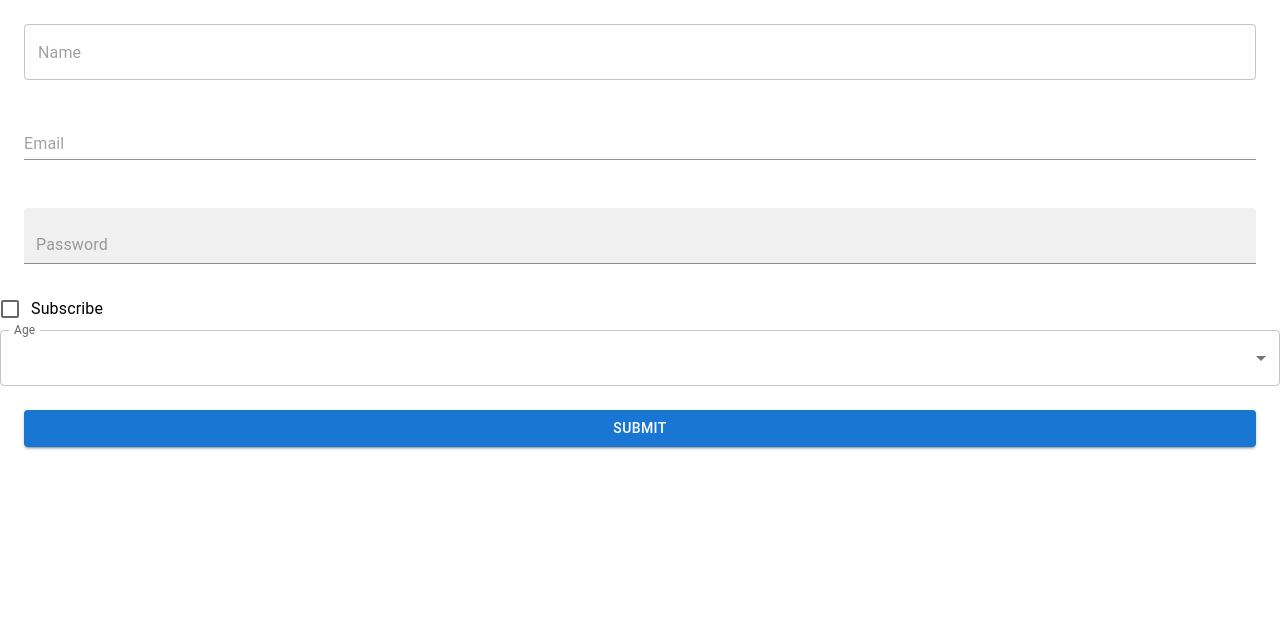
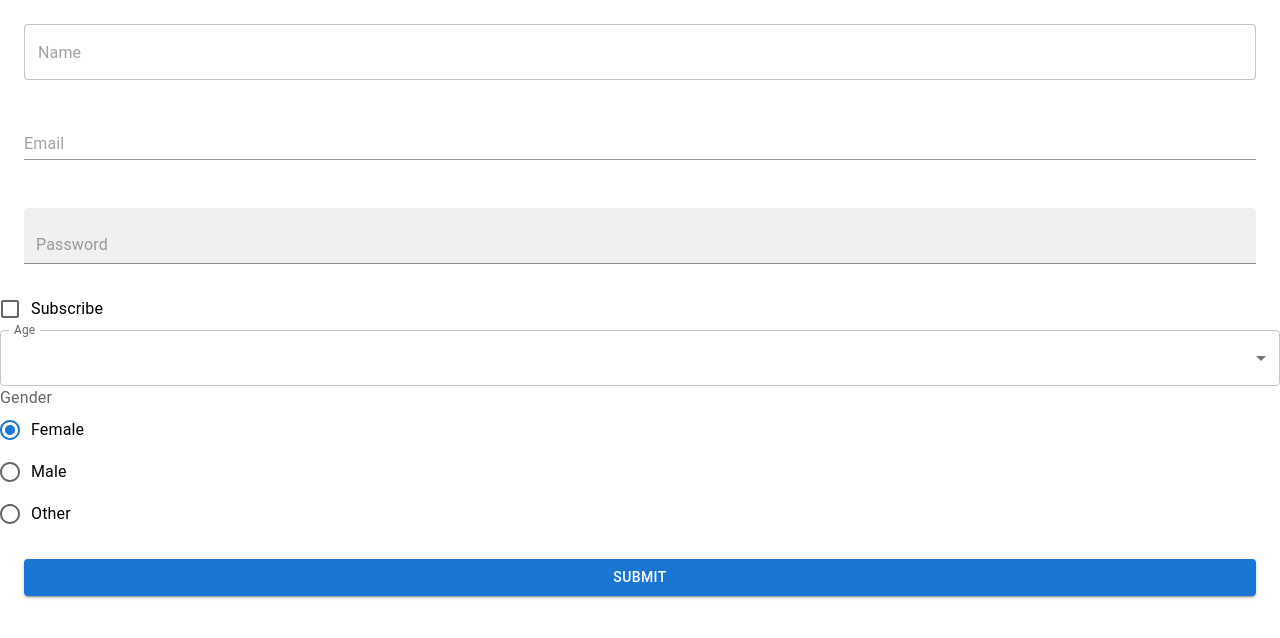
Before and after one commit to donghun-k/keep-learning, a React (Create React App) app: page / in a window 1280 px wide. Shown: the top 638 px of the page. Built offline with nearby package versions, Linux system fonts and the light colour scheme; the HTML template or start-up script is replaced by a standard one.

Commit message:
저장소 통합

```diff
--- a/src/Test.jsx
+++ b/src/Test.jsx
@@ -4,9 +4,12 @@ import {
   FormControl,
   FormControlLabel,
   FormGroup,
+  FormLabel,
   InputLabel,
+  MenuItem,
+  Radio,
+  RadioGroup,
   Select,
-  MenuItem,
   TextField,
 } from '@mui/material';
 import React from 'react';
@@ -19,6 +22,7 @@ const Test = () => {
     password: '',
     subscribe: false,
     age: 0,
+    gender: '',
   });
 
   const handleChange = (e) => {
@@ -96,6 +100,23 @@ const Test = () => {
           </Select>
         </FormControl>
 
+        <FormControl>
+          <FormLabel>Gender</FormLabel>
+          <RadioGroup
+            onChange={handleChange}
+            defaultValue='female'
+            name='gender'
+          >
+            <FormControlLabel
+              value='female'
+              control={<Radio />}
+              label='Female'
+            />
+            <FormControlLabel value='male' control={<Radio />} label='Male' />
+            <FormControlLabel value='other' control={<Radio />} label='Other' />
+          </RadioGroup>
+        </FormControl>
+
         <Button type='submit' variant='contained' sx={{ margin: 3 }}>
           Submit
         </Button>
```
